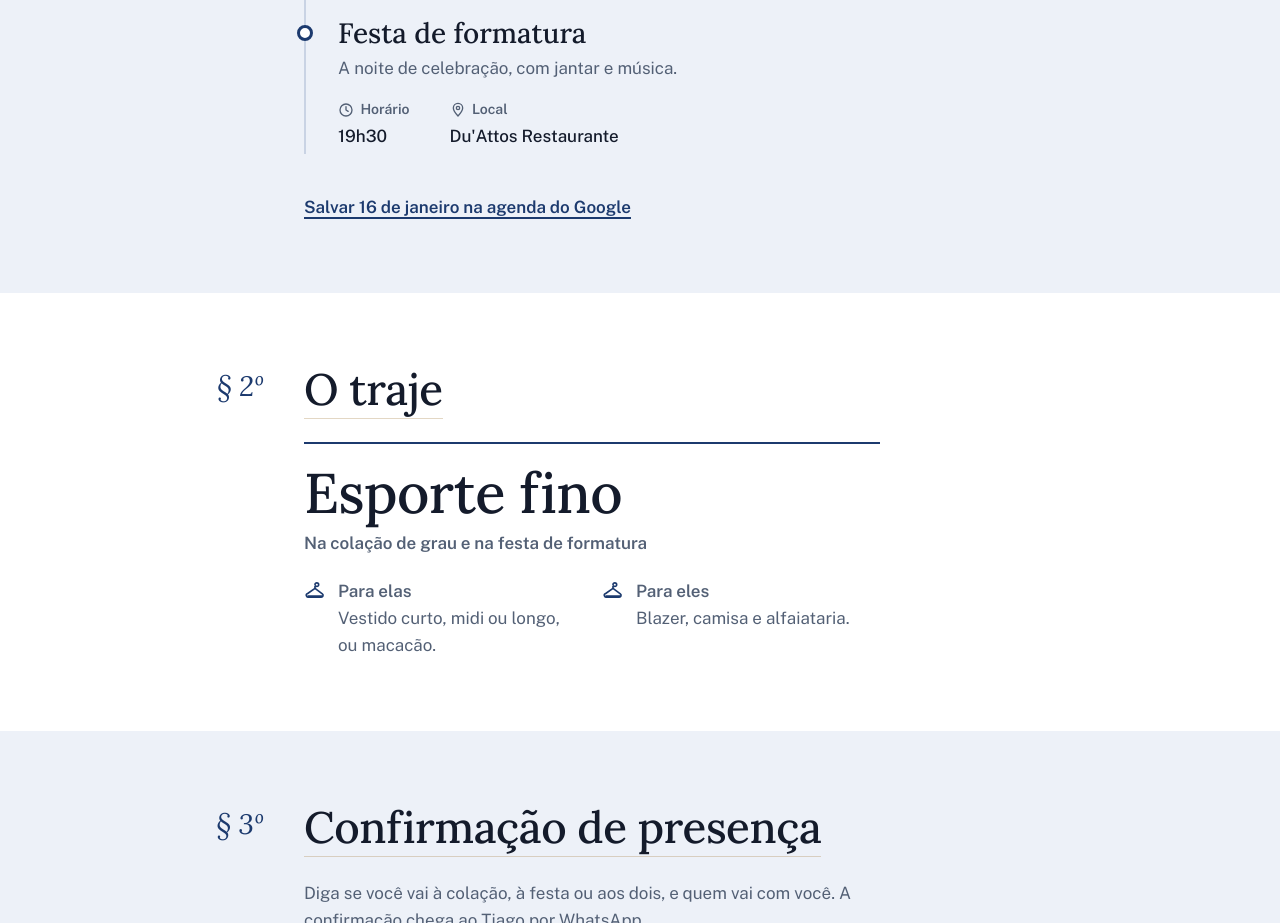
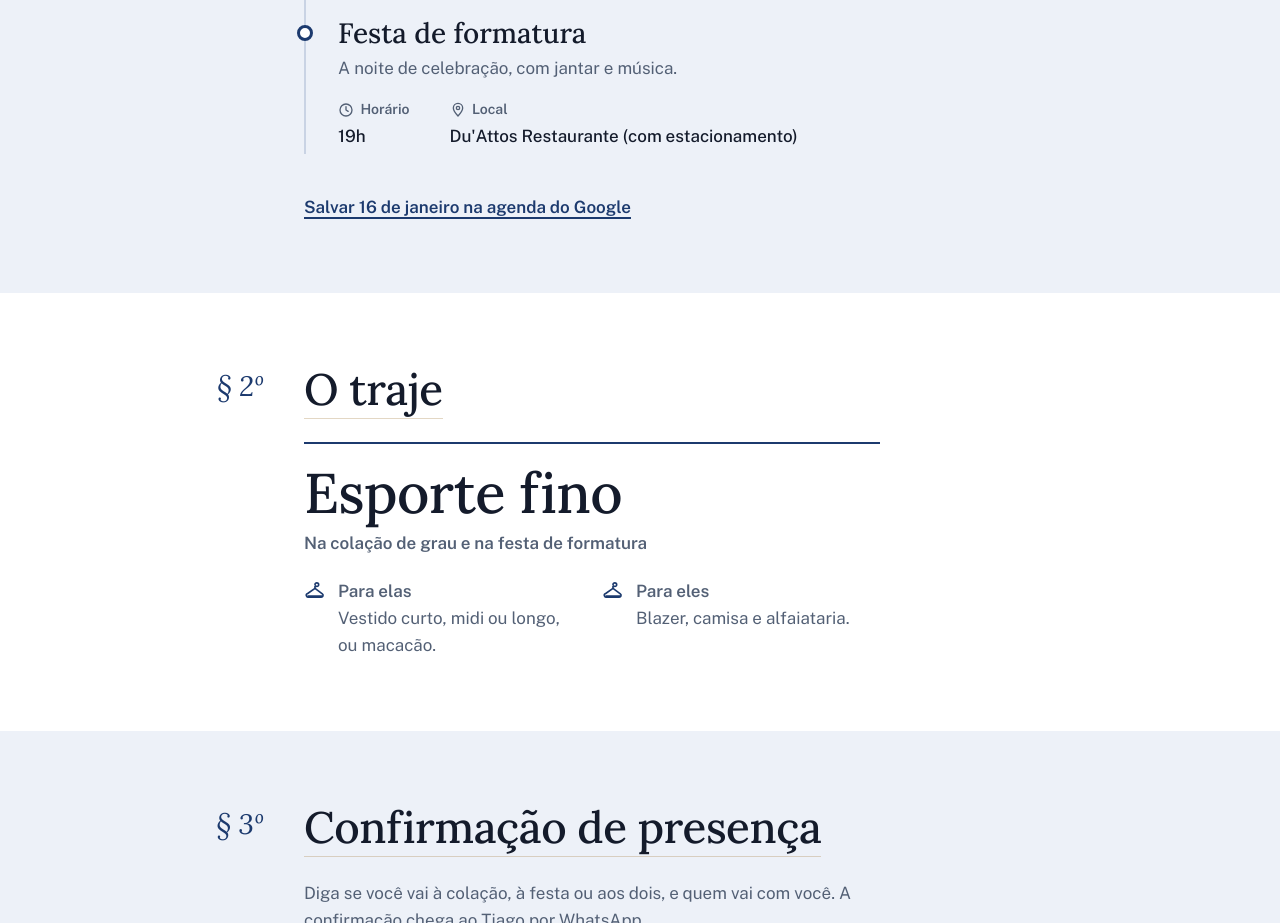
Before and after one commit to marinasbon/formatura-tiago-brinckmann, a plain HTML site: page index.html in a window 1280 px wide. Shown: the part 1480-2403 px from the top of the page. Drawn offline with nearby package versions, Linux system fonts and the light colour scheme.

Commit message:
Ajusta horário da festa para 19h e indica estacionamento no local
Co-Authored-By: Claude Sonnet 5 <noreply@anthropic.com>

```diff
--- a/index.html
+++ b/index.html
@@ -466,7 +466,7 @@ const CONFIG = {
   prazo: "",           // ex.: "20 de dezembro"
   eventos: {
     colacao: { horario: "16h", local: "PUCRS Centro de Eventos", endereco: "" },
-    festa:   { horario: "19h30", local: "Du'Attos Restaurante", endereco: "" }
+    festa:   { horario: "19h", local: "Du'Attos Restaurante (com estacionamento)", endereco: "" }
   }
 };
 
```
